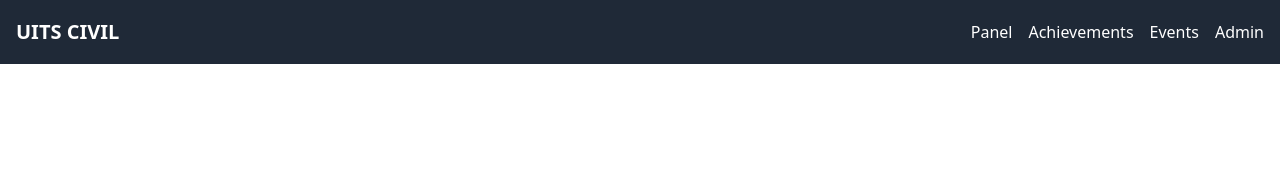
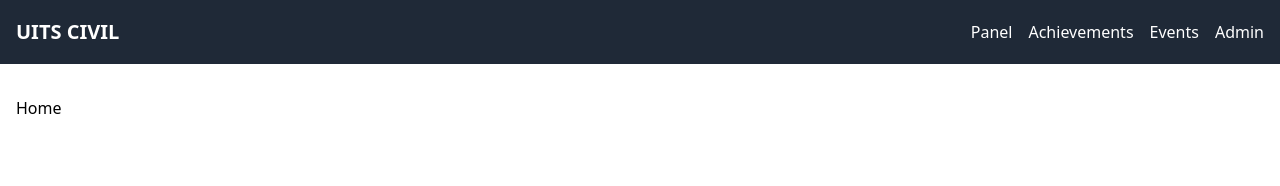
Before and after one commit to AkibReza/uitsCIVIL, a React (Vite) app: page / in a window 1280 px wide. Shown: the top 186 px of the page. Built offline with nearby package versions, Linux system fonts and the light colour scheme.

Commit message:
Feat: Added Home page for default land

```diff
--- /dev/null
+++ b/src/pages/Home.jsx
@@ -0,0 +1,7 @@
+import React from "react";
+
+const Home = () => {
+  return <div>Home</div>;
+};
+
+export default Home;
--- a/src/routes/AppRoutes.jsx
+++ b/src/routes/AppRoutes.jsx
@@ -1,4 +1,5 @@
 import { Routes, Route } from "react-router-dom";
+import Home from "../pages/Home";
 import Panel from "../pages/Panel";
 import Achievements from "../pages/Achievements";
 import Events from "../pages/Events";
@@ -21,6 +22,7 @@
 const AppRoutes = () => {
   return (
     <Routes>
+      <Route path="/" element={<Home />} />
       <Route path="/panel/:year" element={<Panel />} />
       <Route path="/achievements" element={<Achievements />} />
       <Route path="/events" element={<Events />} />
```
